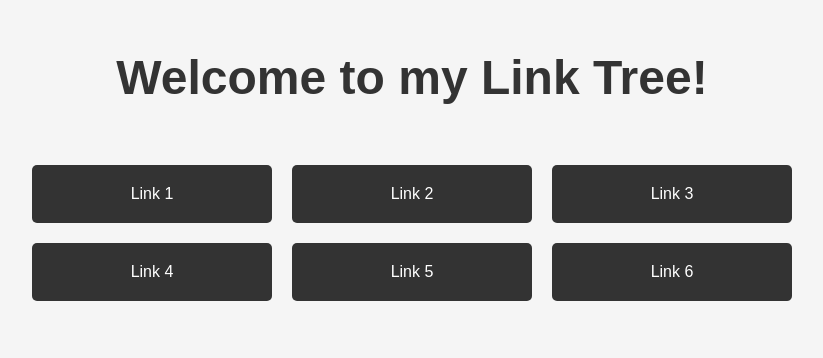
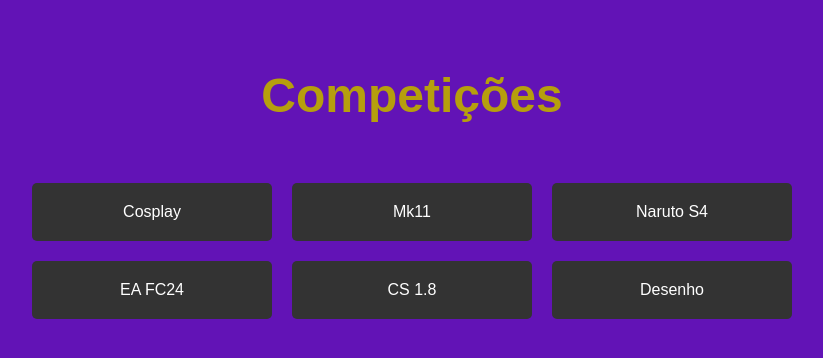
Before and after one commit to fhuffner91/orgulhonerd, a plain HTML site: page index.html in a window 1280 px wide. Shown: the whole page, without its empty margins (228-1051 px from the left). Drawn offline with Linux system fonts and the light colour scheme.

Commit message:
upgrade 3

```diff
--- a/index.html
+++ b/index.html
@@ -2,19 +2,20 @@
 <html>
   <head>
     <meta charset="UTF-8">
-    <title>Link Tree</title>
+    <title>Dia do Orgulho Nerd Unip</title>
     <link rel="stylesheet" href="styles.css">
   </head>
   <body>
+    <img href="assets/nwerd.png"/>
     <div class="container">
-      <h1>Welcome to my Link Tree!</h1>
+      <h1>Competições</h1>
       <div class="links">
-        <a href="https://www.example1.com" target="_blank">Link 1</a>
-        <a href="https://www.example2.com" target="_blank">Link 2</a>
-        <a href="https://www.example3.com" target="_blank">Link 3</a>
-        <a href="https://www.example4.com" target="_blank">Link 4</a>
-        <a href="https://www.example5.com" target="_blank">Link 5</a>
-        <a href="https://www.example6.com" target="_blank">Link 6</a>
+        <a href="https://docs.google.com/forms/d/e/1FAIpQLScaogC5Yscyej_5gNhjsPgOIYPBj_X6vAbsR8doSVNgMJUWXg/viewform?usp=sf_link" target="_blank">Cosplay</a>
+        <a href="https://docs.google.com/forms/d/e/1FAIpQLSf4wPVesQ1i7QL3ub-ax5b8evuzncaTBO5TxCsrgX8mceEncA/viewform?usp=sf_link" target="_blank">Mk11</a>
+        <a href="https://docs.google.com/forms/d/e/1FAIpQLSfcAEXc7A7qnc5NDQKRtLhGMSM9RXl-Aoagga2EJB6G8Omdjw/viewform?usp=sf_link" target="_blank">Naruto S4</a>
+        <a href="https://docs.google.com/forms/d/e/1FAIpQLSfQysQOloWNgCMKzTEI46c2QJp8HL-h9-7RIZxysoMjKKxw-Q/viewform?usp=sf_link" target="_blank">EA FC24</a>
+        <a href="https://docs.google.com/forms/d/e/1FAIpQLScorfd-wq8sVmHjXXGXKrawkOYcBgyC1OKRofZ2NEb9_C9CGw/viewform" target="_blank">CS 1.8</a>
+        <a href="https://docs.google.com/forms/d/e/1FAIpQLSfzStJdP4AyMOli_UHzHJeVJtBeSBfs55IfQIep1bJsT7wvTw/viewform?usp=sf_link" target="_blank">Desenho</a>
       </div>
     </div>
   </body>
--- a/styles.css
+++ b/styles.css
@@ -3,10 +3,11 @@
   }
 
   body {
+
     margin: 0;
     padding: 0;
     font-family: Arial, sans-serif;
-    background-color: #f5f5f5;
+    background-color: #6213b6;
   }
 
   .container {
@@ -18,7 +19,7 @@
   h1 {
     font-size: 3rem;
     margin-bottom: 50px;
-    color: #333;
+    color: #b69f0d;
   }
 
   .links {
```
Also changed, not shown: assets/nwerd.png (added).
